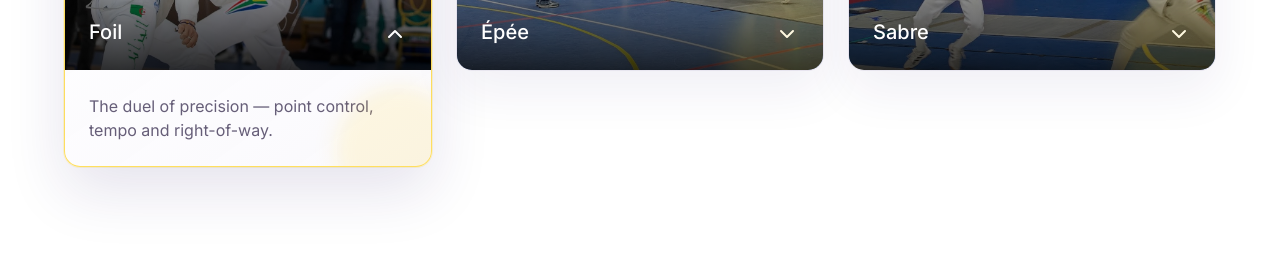
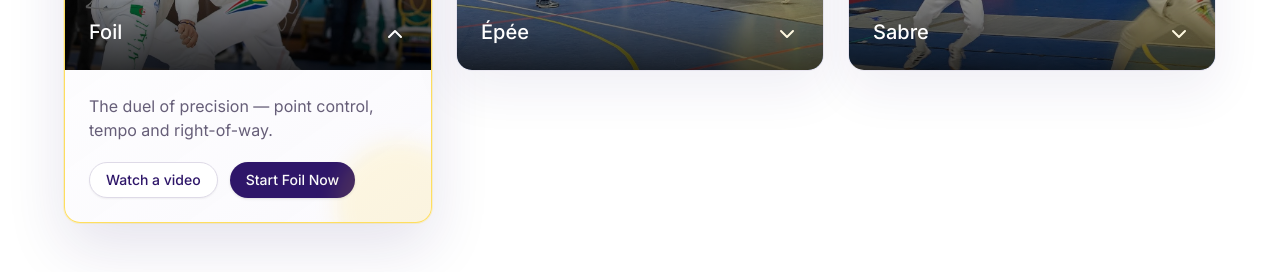
Before and after one commit to leo-muziva/cfa-platform, a Next.js app: page / in a window 1280 px wide. Both pictures are taken after a click on the button "Foil". Shown: the part 1644-1916 px from the top of the page. Built offline with nearby package versions, Linux system fonts and the light colour scheme; no server answers.

Commit message:
H-09 H-10 video and booking buttons in the weapon cards

```diff
--- a/components/landing/about-section.tsx
+++ b/components/landing/about-section.tsx
@@ -15,18 +15,21 @@ const WEAPONS = [
     description: "The duel of precision — point control, tempo and right-of-way.",
     image: "/media/weapon-examples/foil_ex_card.png",
     alt: "Two fencers in a close foil exchange.",
+    video: "https://www.youtube.com/watch?v=g-P_q5gdvRM",
   },
   {
     name: "Épée",
     description: "The whole body is a target. Patience, timing, nerve.",
     image: "/media/weapon-examples/epee_ex_card.png",
     alt: "An épée bout mid-lunge, referee looking on.",
+    video: "https://www.youtube.com/watch?v=88mBQ2u2Wb0",
   },
   {
     name: "Sabre",
     description: "Slashing speed — the cavalry weapon of explosive attacks.",
     image: "/media/weapon-examples/sabre_ex_card.png",
     alt: "Two sabre fencers in a fast exchange.",
+    video: "https://www.youtube.com/watch?v=4ipiJFlU_Dg",
   },
 ] as const;
 
@@ -124,8 +127,25 @@ export function AboutSection() {
                 </div>
               </button>
               {/* Placeholder text until the new weapon excerpts (H-08) are written. */}
-              <div id={panelId} hidden={!open} className="p-6 text-muted-foreground">
-                {weapon.description}
+              <div id={panelId} hidden={!open} className="p-6">
+                <p className="text-muted-foreground">{weapon.description}</p>
+                {/* Video opens on YouTube in a new tab. Booking goes to the
+                    normal booking page (logged out visitors get sent to login). */}
+                <div className="mt-5 flex flex-wrap gap-3">
+                  <Button asChild variant="outline" className="rounded-full">
+                    <a
+                      href={weapon.video}
+                      target="_blank"
+                      rel="noopener noreferrer"
+                      aria-label={`Watch a video about ${weapon.name} (opens YouTube in a new tab)`}
+                    >
+                      Watch a video
+                    </a>
+                  </Button>
+                  <Button asChild className="rounded-full">
+                    <Link href="/protected/book">Start {weapon.name} Now</Link>
+                  </Button>
+                </div>
               </div>
             </motion.div>
             );
```
